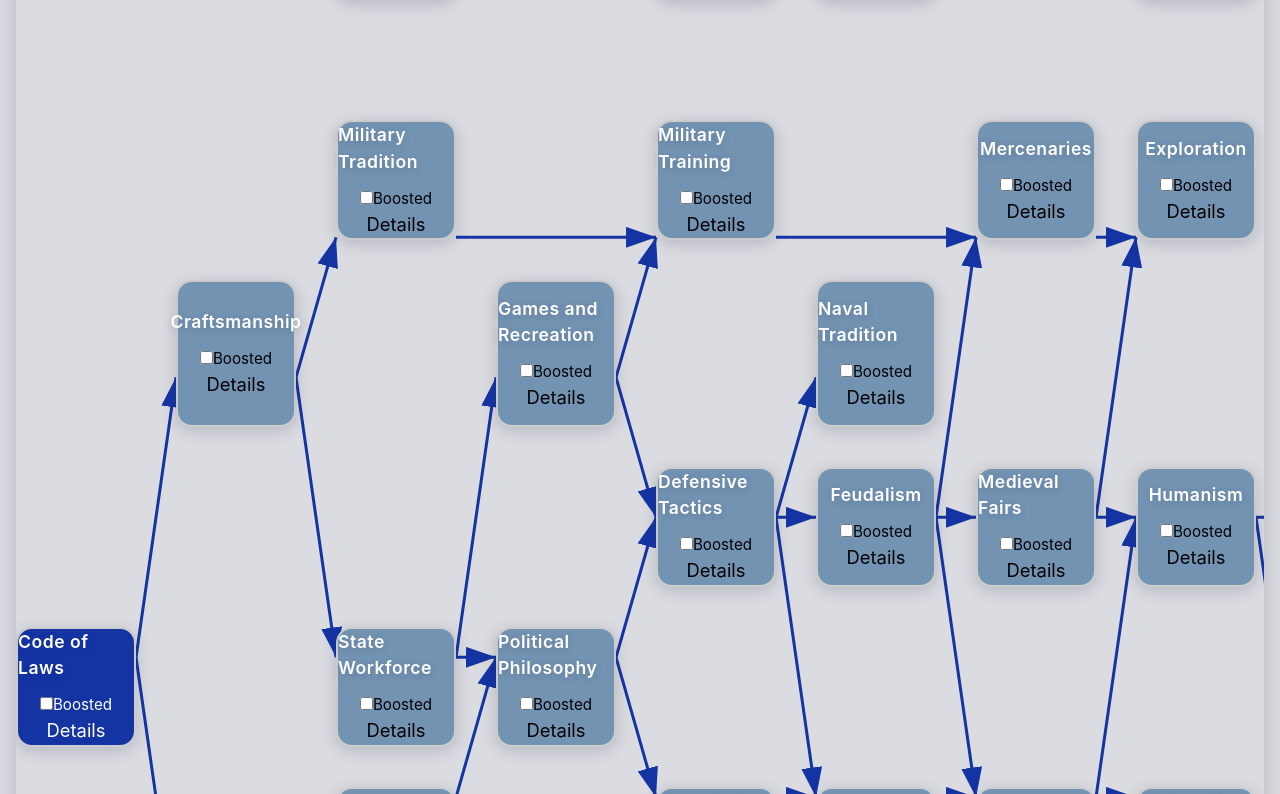
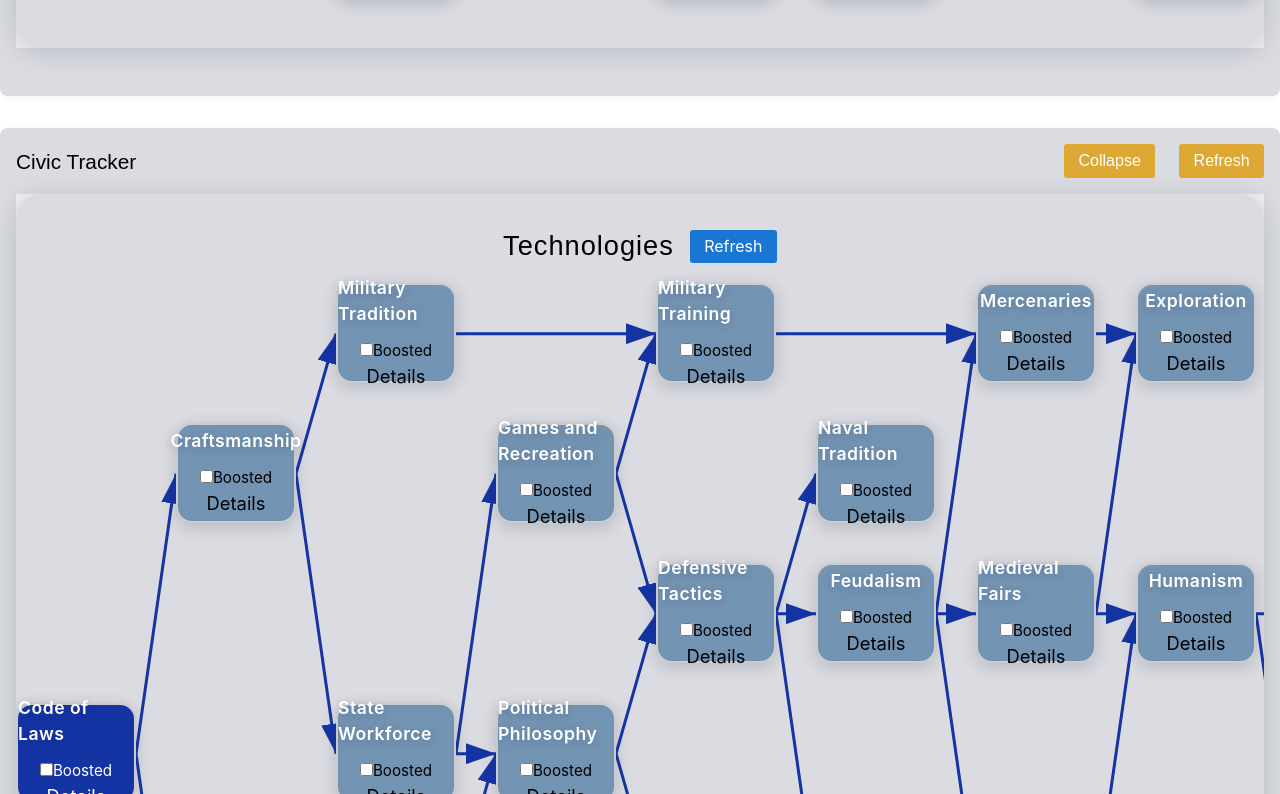
Before and after one commit to huntt3/Civ-6-Helper, a React (Vite) app: page / in a window 1280 px wide. Shown: the part 1426-2220 px from the top of the page. Built offline with nearby package versions, Linux system fonts and the light colour scheme.

Commit message:
Split Tech and Civic Tree

```diff
--- a/src/TechTree/TechCarousel.jsx
+++ b/src/TechTree/TechCarousel.jsx
@@ -4,7 +4,7 @@ import TechModal from "./TechModal";
 import TechArrows from "./TechArrows";
 import "./TechTree.css";
 
-const TechCarousel = () => {
+const TechCarousel = ({ rowRange, minRow = 0 }) => {
   const [techs, setTechs] = useState([]);
   const [modalTech, setModalTech] = useState(null);
 
@@ -92,23 +92,37 @@ const TechCarousel = () => {
   };
 
   const columns = 20;
-  // Find the max row value in the data to ensure all rows are shown
+  // Filter techs by rowRange if provided
+  let filteredTechs = techs;
+  if (
+    rowRange &&
+    typeof rowRange.start === "number" &&
+    typeof rowRange.end === "number"
+  ) {
+    filteredTechs = techs.filter(
+      (t) =>
+        typeof t.row === "number" &&
+        t.row >= rowRange.start &&
+        t.row <= rowRange.end
+    );
+  }
+  // Find the max row value in the filtered data to ensure all rows are shown
   const maxRow = Math.max(
-    ...techs.map((t) => (typeof t.row === "number" ? t.row : 0)),
-    0
+    ...filteredTechs.map((t) => (typeof t.row === "number" ? t.row : minRow)),
+    minRow
   );
-  const rows = Math.max(17, maxRow + 1); // Always at least 17, but expand if needed
+  const rows = Math.max(1, maxRow - minRow + 1);
   const grid = Array.from({ length: rows }, () => Array(columns).fill(null));
-  techs.forEach((tech) => {
+  filteredTechs.forEach((tech) => {
     if (
       typeof tech.column === "number" &&
       typeof tech.row === "number" &&
       tech.column >= 0 &&
       tech.column < columns &&
-      tech.row >= 0 &&
-      tech.row < rows
+      tech.row >= minRow &&
+      tech.row <= maxRow
     ) {
-      grid[tech.row][tech.column] = tech;
+      grid[tech.row - minRow][tech.column] = tech;
     }
   });
 
@@ -119,7 +133,7 @@ const TechCarousel = () => {
   techs.forEach((tech) => {
     if (!tech.prerequisites || !Array.isArray(tech.prerequisites)) return;
     tech.prerequisites.forEach((prereqName) => {
-      const prereq = techs.find((t) => t.name === prereqName);
+      const prereq = filteredTechs.find((t) => t.name === prereqName);
       if (!prereq) return;
       const fromCol = prereq.column;
       const fromRow = prereq.row;
@@ -137,24 +151,16 @@ const TechCarousel = () => {
         fromCol < columns &&
         toCol >= 0 &&
         toCol < columns &&
-        fromRow >= 0 &&
-        fromRow < rows &&
-        toRow >= 0 &&
-        toRow < rows
+        fromRow >= minRow &&
+        fromRow <= maxRow &&
+        toRow >= minRow &&
+        toRow <= maxRow
       ) {
-        if (fromRow < 10) {
-          const x1 = fromCol * (cardWidth + gap) + cardWidth;
-          const y1 = fromRow * (cardHeight + gap) + cardHeight / 1.5;
-          const x2 = toCol * (cardWidth + gap);
-          const y2 = toRow * (cardHeight + gap) + cardHeight / 1.5;
-          arrowData.push({ x1, y1, x2, y2 });
-        } else {
-          const x1 = fromCol * (cardWidth + gap) + cardWidth;
-          const y1 = fromRow * (cardHeight + gap) - cardHeight / 1.5;
-          const x2 = toCol * (cardWidth + gap);
-          const y2 = toRow * (cardHeight + gap) - cardHeight / 1.5;
-          arrowData.push({ x1, y1, x2, y2 });
-        }
+        const x1 = fromCol * (cardWidth + gap) + cardWidth;
+        const y1 = (fromRow - minRow) * (cardHeight + gap) + cardHeight / 1.5;
+        const x2 = toCol * (cardWidth + gap);
+        const y2 = (toRow - minRow) * (cardHeight + gap) + cardHeight / 1.5;
+        arrowData.push({ x1, y1, x2, y2 });
       }
     });
   });
@@ -254,7 +260,7 @@ const TechCarousel = () => {
             <TechCard
               key={tech.name}
               tech={tech}
-              allTechs={techs}
+              allTechs={filteredTechs}
               onResearch={handleResearch}
               onBoostToggle={handleBoostToggle}
               onShowDetails={handleShowDetails}
--- a/src/TechTree/TechTreeContainer.jsx
+++ b/src/TechTree/TechTreeContainer.jsx
@@ -13,14 +13,24 @@ const TechTreeContainer = () => {
   };
 
   return (
-    <CollapsibleContainer
-      title="Tech and Civic Tracker"
-      collapsed={collapsed}
-      onCollapse={handleCollapse}
-      ariaLabel="Tech and Civic Tracker"
-    >
-      <TechCarousel />
-    </CollapsibleContainer>
+    <>
+      <CollapsibleContainer
+        title="Tech Tracker"
+        collapsed={collapsed}
+        onCollapse={handleCollapse}
+        ariaLabel="Tech Tracker"
+      >
+        <TechCarousel rowRange={{ start: 0, end: 7 }} minRow={0} />
+      </CollapsibleContainer>
+      <CollapsibleContainer
+        title="Civic Tracker"
+        collapsed={collapsed}
+        onCollapse={handleCollapse}
+        ariaLabel="Civic Tracker"
+      >
+        <TechCarousel rowRange={{ start: 10, end: 16 }} minRow={10} />
+      </CollapsibleContainer>
+    </>
   );
 };
 
```
